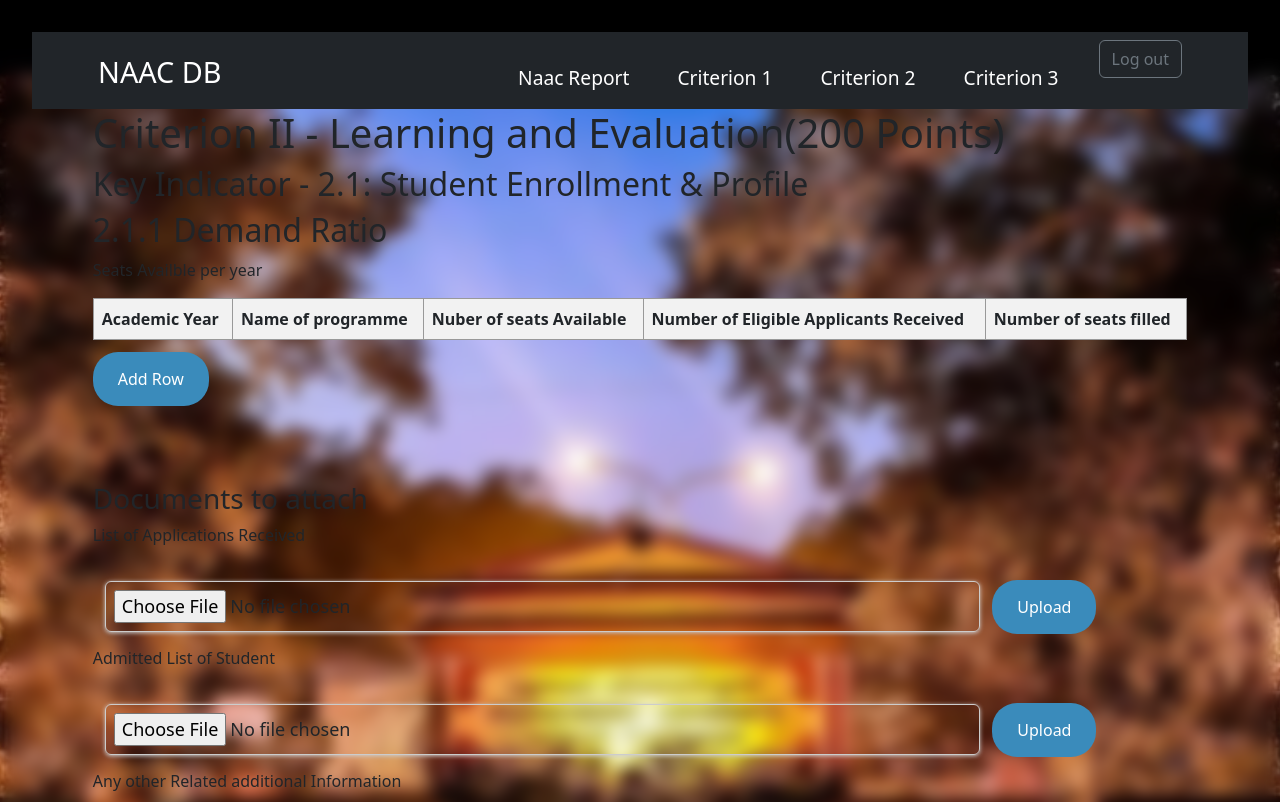
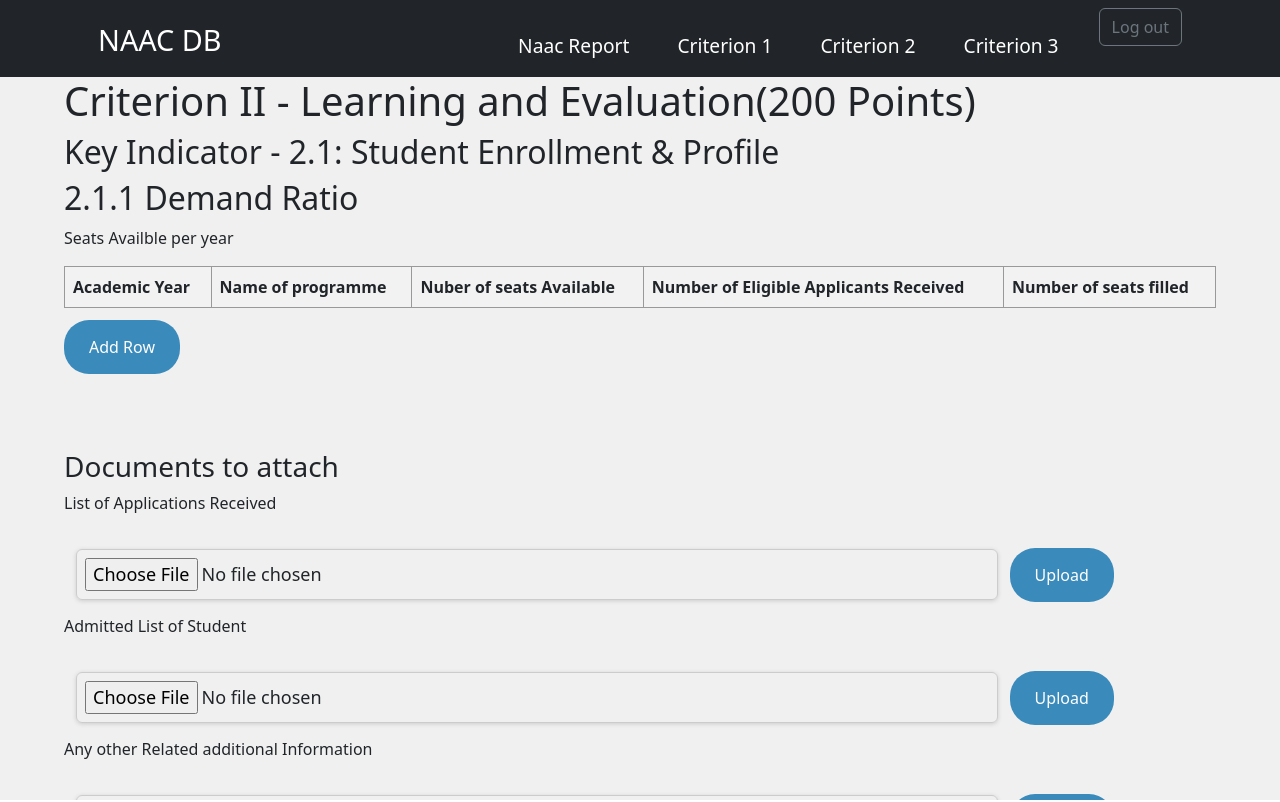
Before and after one commit to msMukesh/naac_projv, a React (Vite) app: page /#/Criterion2 in a window 1280 px wide. Shown: the top 802 px of the page. Built offline with nearby package versions, Linux system fonts and the light colour scheme; no server answers.

Commit message:
applied css to criterion1 and 2

```diff
--- a/src/components/Criterion1.jsx
+++ b/src/components/Criterion1.jsx
@@ -1,5 +1,6 @@
 import React, { useState} from 'react'
 import NavBar from './Navbar'
+import "./Criterion3.css";
 
 const Criterion1 = () => {
   const [rowCount, setRowCount] = useState(1);
@@ -28,7 +29,7 @@ const Criterion1 = () => {
     };
 
   return (
-    <>
+    <div className="displayContainer">
       <NavBar/>
       <h1>I. CURRICULAR ASPECTS (150 Points)</h1>
       <h2>Key Indicator - 1.1: Curriculum Design & Development</h2>
@@ -176,7 +177,7 @@ const Criterion1 = () => {
         </div>
       )}
     </div>
-    </>
+    </div>
   )
 }
 
--- a/src/components/Criterion2.jsx
+++ b/src/components/Criterion2.jsx
@@ -2,6 +2,7 @@ import React, { useState } from "react";
 import axios from "axios";
 import Cookies from "js-cookie";
 import NavBar from "./Navbar";
+import "./Criterion3.css";
 
 const Criterion2 = () => {
   // State for Criterion 3.1.1
@@ -202,7 +203,7 @@ const Criterion2 = () => {
     };
 
   return (
-    <>
+    <div className="displayContainer">
       <NavBar />
       <div className="criterion-container">
         <div className="content">
@@ -442,7 +443,7 @@ const Criterion2 = () => {
           </div>
         </div>
       </div>
-    </>
+    </div>
   );
 };
 
```
